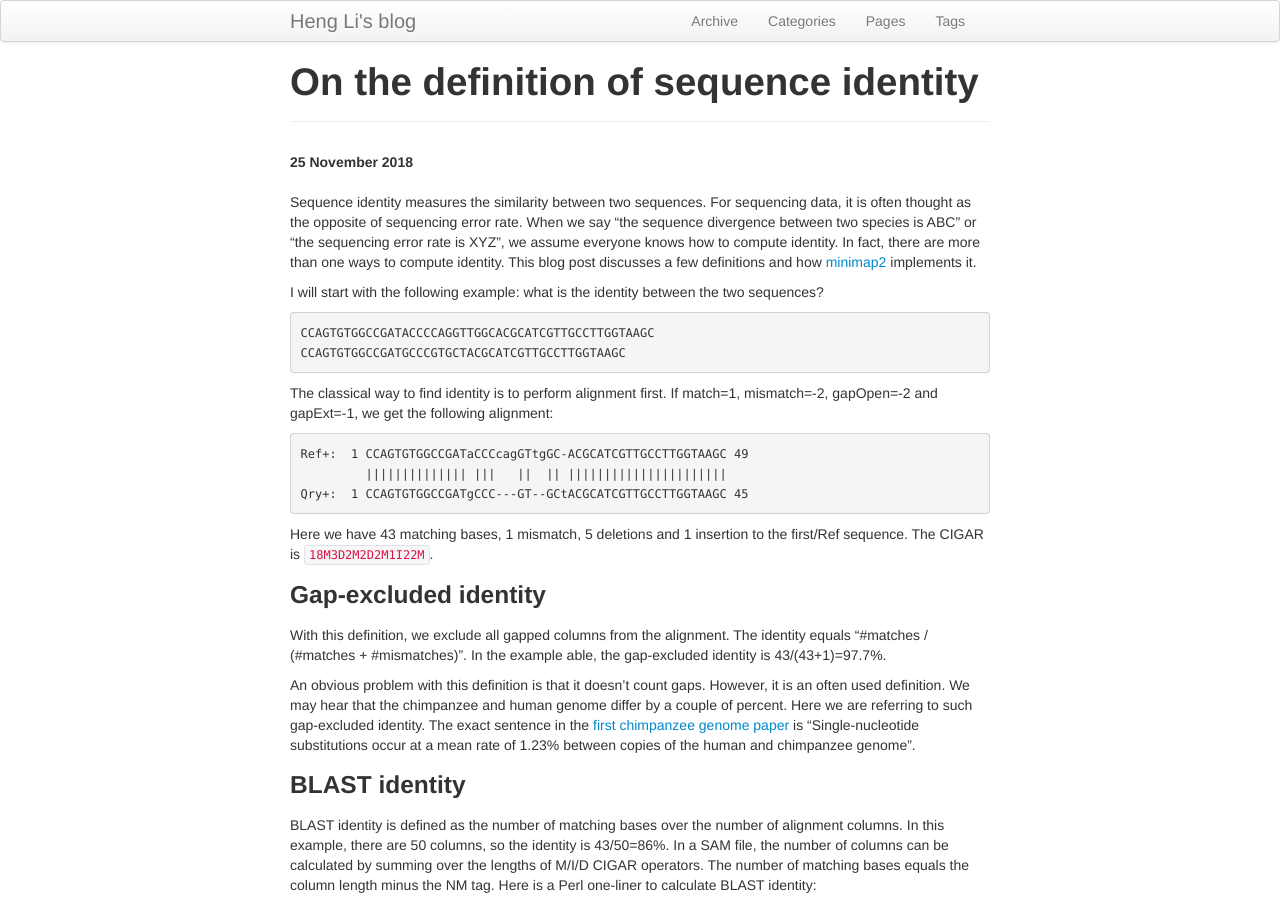
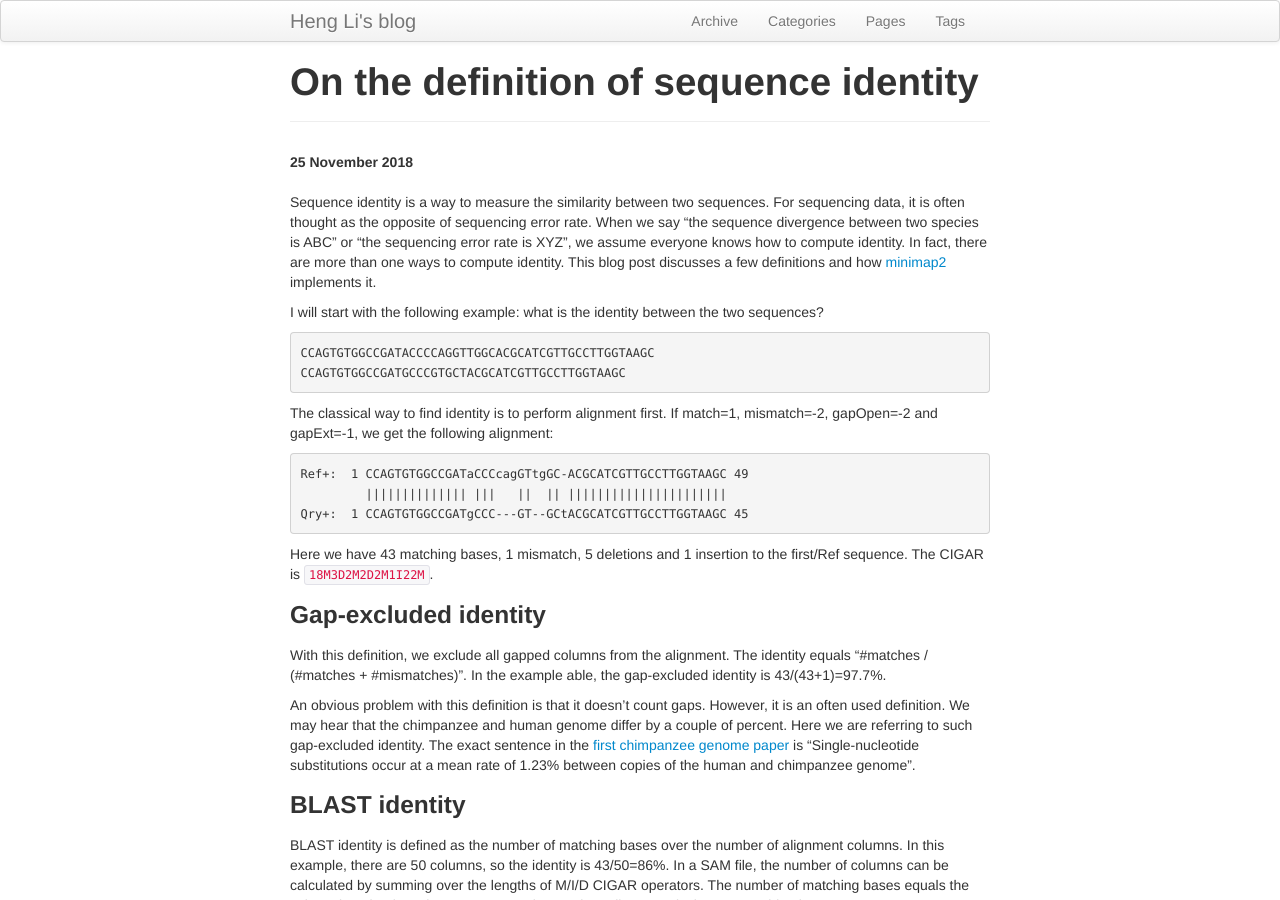
Before and after one commit to lh3/lh3.github.com, a Jekyll site: the page built from _posts/2018-11-25-on-the-definition-of-sequence-identity.md, in a window 1280 px wide and 900 px high. Built offline with Jekyll 4.4.1, drawn with Linux system fonts in a browser that asks for light colours; comment, search, counter and statistics services are not loaded.

Commit message:
for accuracy

```diff
--- a/_posts/2018-11-25-on-the-definition-of-sequence-identity.md
+++ b/_posts/2018-11-25-on-the-definition-of-sequence-identity.md
@@ -7,7 +7,7 @@ tags: []
 ---
 {% include JB/setup %}
 
-Sequence identity measures the similarity between two sequences. For sequencing
+Sequence identity is a way to measure the similarity between two sequences. For sequencing
 data, it is often thought as the opposite of sequencing error rate. When we say
 "the sequence divergence between two species is ABC" or "the sequencing error
 rate is XYZ", we assume everyone knows how to compute identity. In fact, there
```
